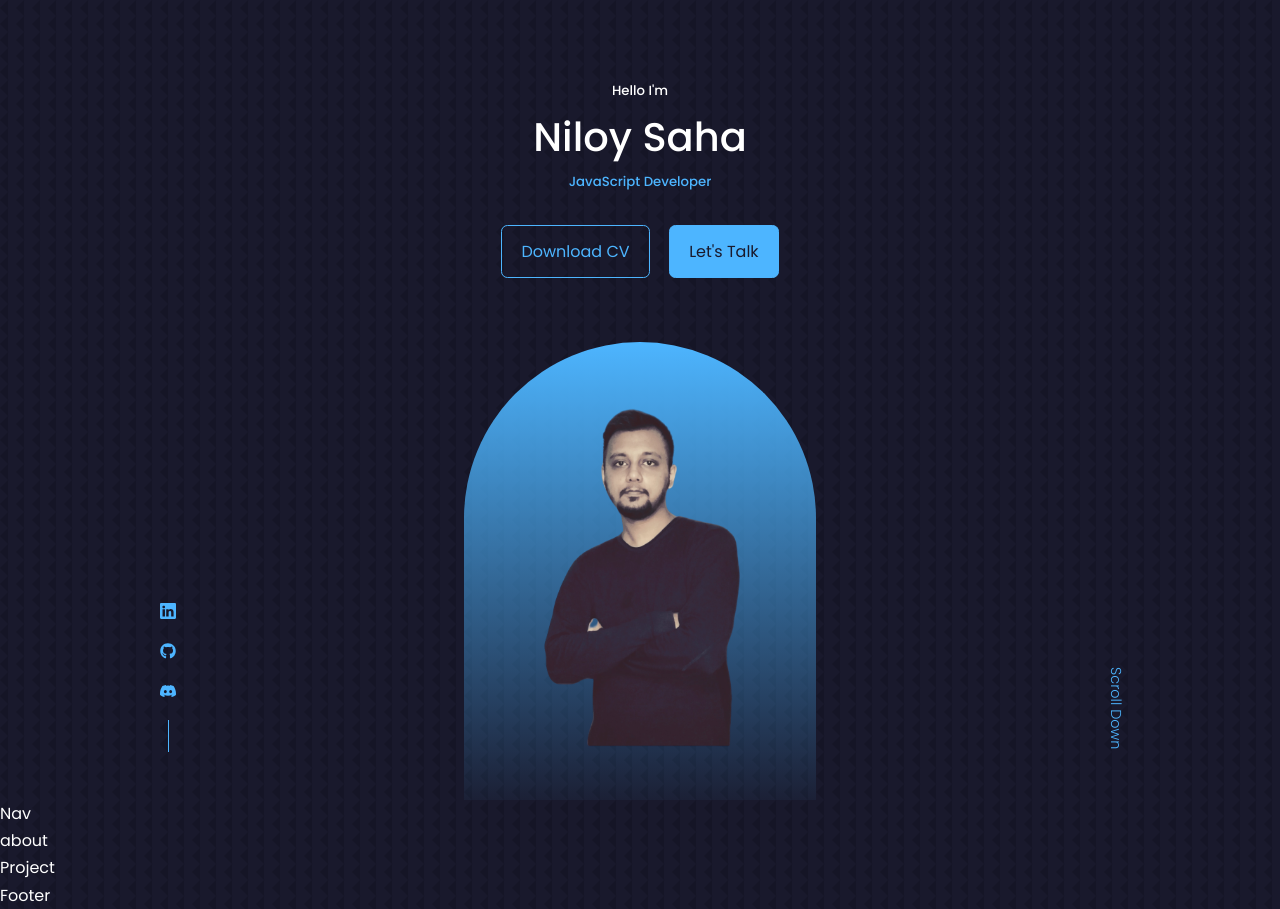
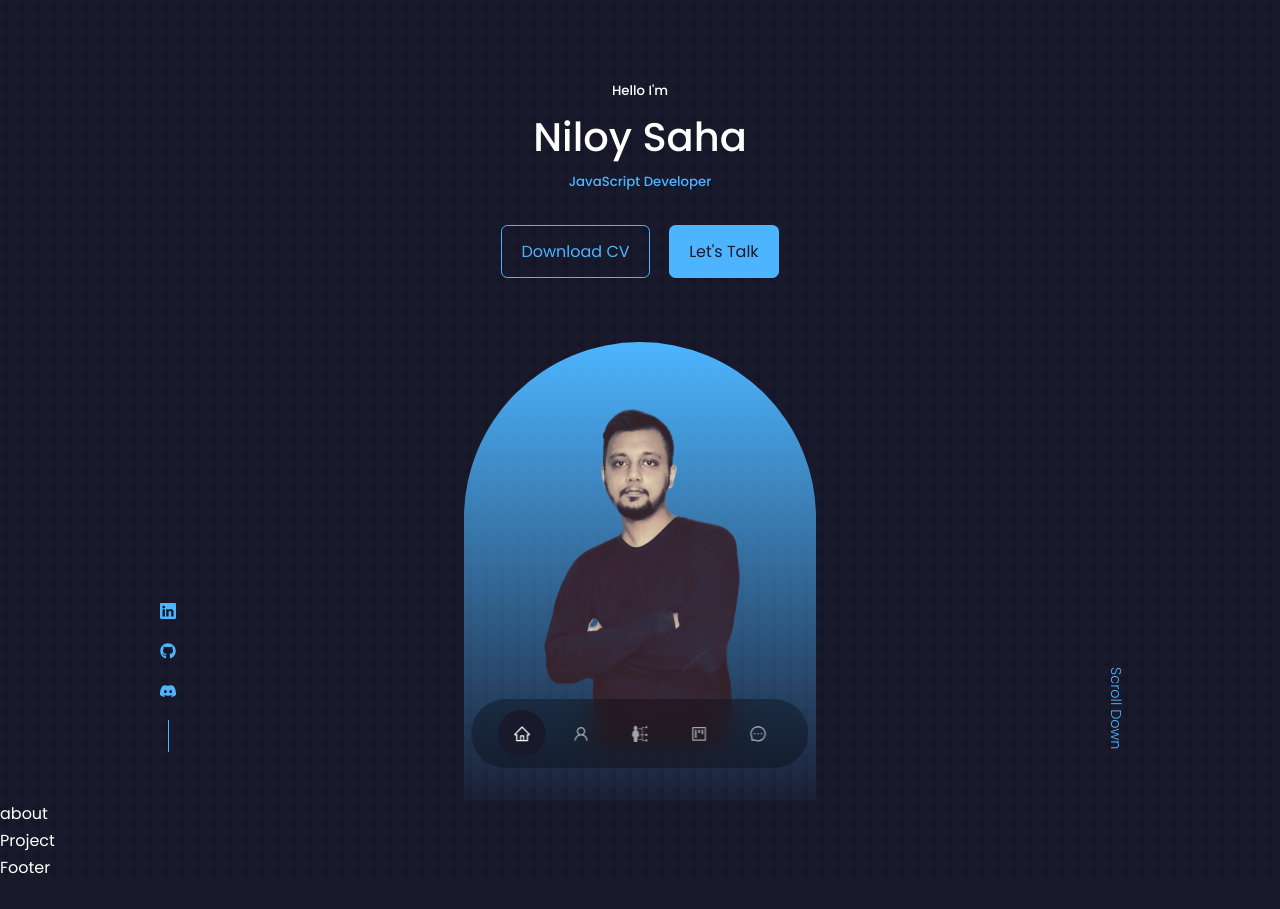
Before and after one commit to Niloy173/PortFolio-React, a React (Create React App) app: page / in a window 1280 px wide. After the commit the page ends 882 px from the top, so only its background shows below. Built offline with nearby package versions, Linux system fonts and the light colour scheme.

Commit message:
Fixed Nav added with style

```diff
--- a/src/nav/Nav.jsx
+++ b/src/nav/Nav.jsx
@@ -1,8 +1,43 @@
 import React from 'react'
+import { AiOutlineHome, AiOutlineMessage, AiOutlineProject, AiOutlineUser } from 'react-icons/ai'
+import { GiSkills } from 'react-icons/gi'
+
+// css file
+import './nav.css'
+
+// hook
+import { useState } from 'react'
 
 const Nav = () => {
+
+  const [active,setActive] = useState("#header");
   return (
-    <div>Nav</div>
+
+    <nav>
+
+      <a title='home' onClick={() => setActive('#header')} className={
+        active === "#header"? 'active': ''
+      } href='#header'><AiOutlineHome/></a>
+
+      <a title='about' onClick={() => setActive('#about')} className={
+        active === '#about'? 'active': ''
+      }  href='#about'><AiOutlineUser/></a>
+
+      <a onClick={() => setActive('#skill')} className={
+        active === '#skill'? 'active': ''
+      } title='skill' href='#skill'><GiSkills/></a>
+
+
+      <a onClick={() => setActive('#project')} className={
+        active === '#project'? 'active': ''
+      } title='project' href='#project'><AiOutlineProject/></a>
+
+
+      <a onClick={() => setActive('#contact')} className={
+        active === '#contact'? 'active': ''
+      } title='contact' href='#contact'><AiOutlineMessage/></a>
+
+    </nav>
   )
 }
 
--- a/src/nav/nav.css
+++ b/src/nav/nav.css
@@ -0,0 +1,35 @@
+nav {
+  background: rgba(0, 0, 0, 0.3);
+  width: max-content;
+  display: block;
+  padding: 0.7rem 1.7rem;
+  z-index: 2;
+  position: fixed;
+  left: 50%;
+  transform: translate(-50%);
+  bottom: 2rem;
+
+  /* gap between icons */
+  display: flex;
+  gap: 0.8rem;
+  border-radius: 3rem;
+  backdrop-filter: blur(15px);
+}
+
+nav a {
+  background: transparent;
+  padding: 0.9rem;
+  border-radius: 50%;
+  display: flex;
+  color: var(--color-light);
+  font-size: 1.1rem;
+}
+
+nav a:hover {
+  background: rgba(0, 0, 0, 0.3);
+}
+
+nav a.active {
+  background: var(--color-bg);
+  color: var(--color-white);
+}
```
